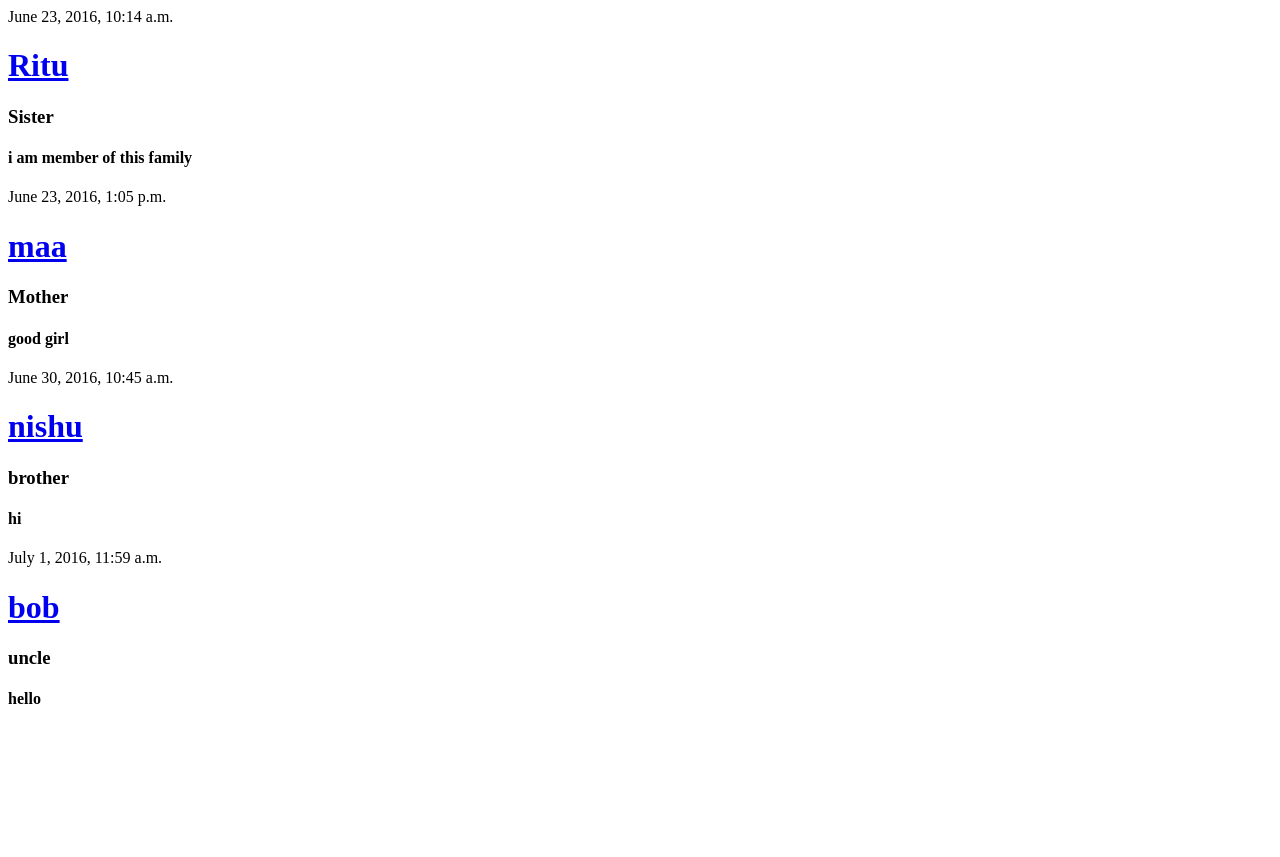
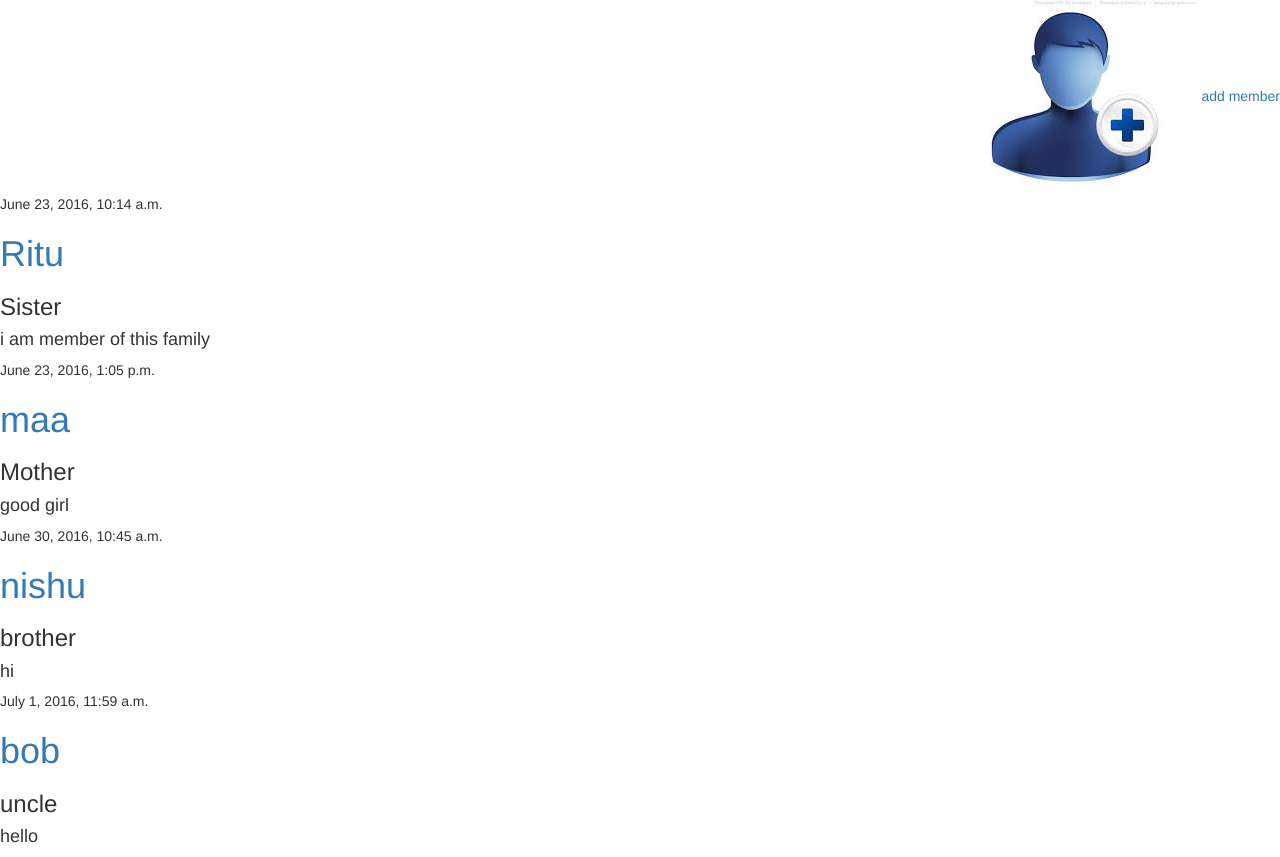
Before and after one commit to vpick/idea, a Django app: page /cmtbox/ in a window 1280 px wide. Before the commit the page ends 704 px from the top, so only its background shows below. Run offline with Django 3.2, Linux system fonts and the light colour scheme; data comes from the database, SQL or seed files in the repository; some libraries are stand-ins or nearby versions.

Commit message:
file modified

```diff
--- /dev/null
+++ b/cmtbox/static/css/cmtbox.css
@@ -0,0 +1,6 @@
+h1 a {
+    color: #FCA205;
+}
+h2 a {
+	color: #ff4040;
+}
--- a/cmtbox/templates/cmtbox/member_detail.html
+++ b/cmtbox/templates/cmtbox/member_detail.html
@@ -8,7 +8,7 @@
                 {{ member.post_date }}
             </div>
         {% endif %}
-        <a href="{%url 'post_edit pk=member.pk %}"></a>
+        <a href=""></a>
         <h1>{{member.name}}</h1>
         <p><h3>{{member.relation}}</h3></p>
         <p><h4>{{member.thought|linebreaksbr}}</h4></p>
--- a/cmtbox/templates/cmtbox/member_list.html
+++ b/cmtbox/templates/cmtbox/member_list.html
@@ -1,7 +1,11 @@
 {% extends 'cmtbox/base.html' %}
-
 {% block content %}
+<div align=right>
+    <a href="{% url 'new_member' %}"><img src="mg.jpg">add member</a>
+</div>
     {% for member in members %}
+    <link rel="stylesheet" href="//maxcdn.bootstrapcdn.com/bootstrap/3.2.0/css/bootstrap.min.css">
+    <link rel="stylesheet" href="//maxcdn.bootstrapcdn.com/bootstrap/3.2.0/css/bootstrap-theme.min.css">
         <div class="member">
             <div class="date">
                 {{ member.post_date }}
--- a/cmtbox/views.py
+++ b/cmtbox/views.py
@@ -17,19 +17,26 @@ def new_member(request):
     if request.method == "POST":
         form=MemberForm(request.POST)
         if form.is_valid():
-            n1=form.cleaned_data['name']
-            n2=form.cleaned_data['relation']
-            n3=form.cleaned_data['thought']
-            member.save()
-            return HttpResponseRedirect('/cmtbox/member-info/')
+            #member=Member.objects.create(name=name, relation=relation, thought=thought)
+            return redirect('member_detail', pk=member.pk)
     else:
         form=MemberForm()
-    return render(request, 'cmtbox/contact_form.html', {'form':form})
+    return render(request, 'cmtbox/display_member.html', {'form':form})
 
-def member_detail(request,pk):
+def member_detail(request, pk):
     member=get_object_or_404(Member, pk=pk)
     return render(request, 'cmtbox/member_detail.html',{'member':member})
 
-def display_member(request):
-    members=Member.objects.all()
-    return render(request,'cmtbox/display_member.html',{'members':members})
+def display_member(request, pk):
+    member=get_object_or_404(Member, pk=pk)
+    if request.method == "POST":
+        form=MemberForm(request.POST, instance=member)
+        if form.is_valid():
+            #member=Member.objects.create(name=name, relation=relation, thought=thought)
+            return redirect('member-info', pk=member.pk)
+    else:
+        form=MemberForm(instance=member)
+    return render(request, 'cmtbox/display_member.html', {'form':form})
+
+    #members=Member.objects.all()
+    #return render(request,'cmtbox/display_member.html',{'members':members})
```
Also changed, not shown: cmtbox/templates/cmtbox/mg.jpg (added).
